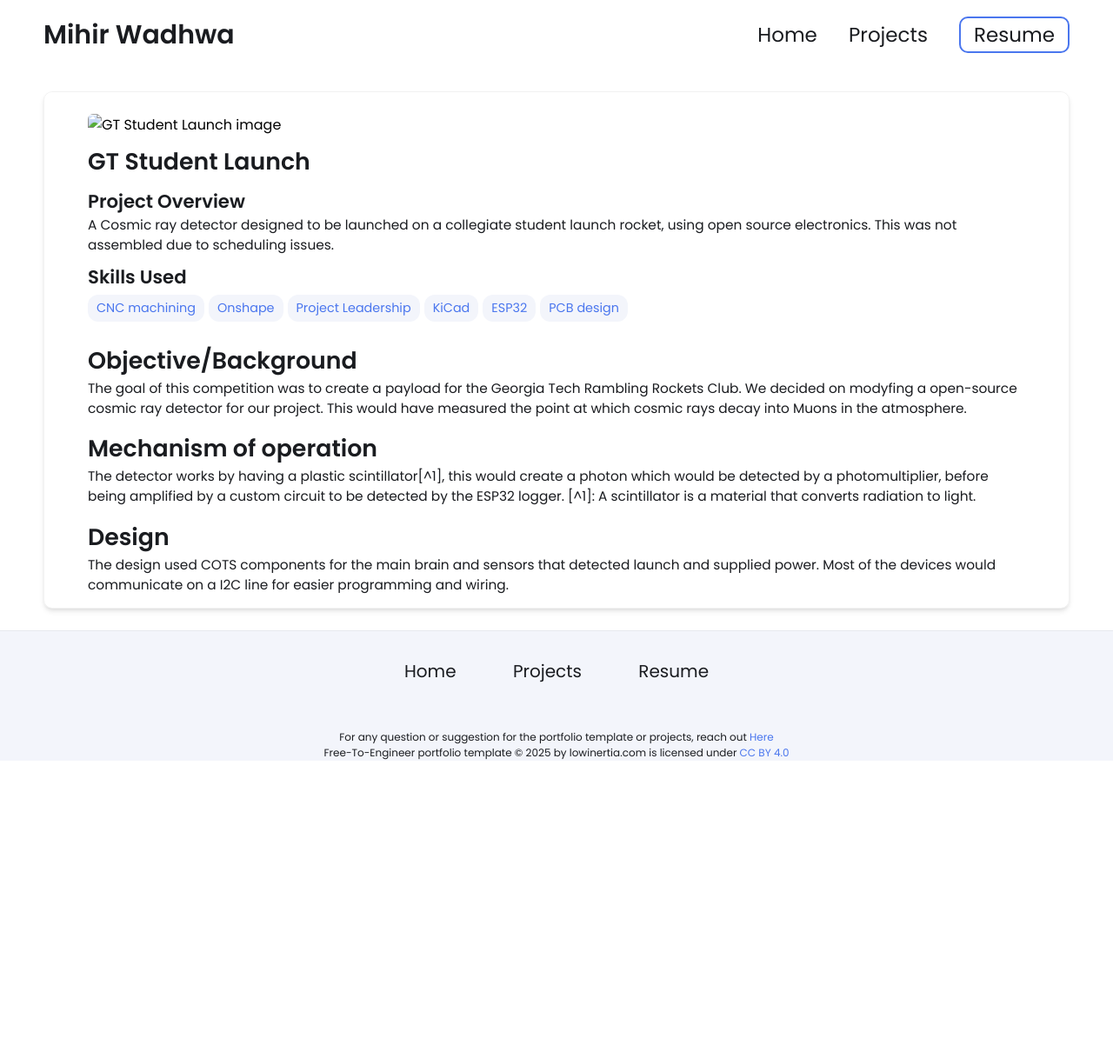
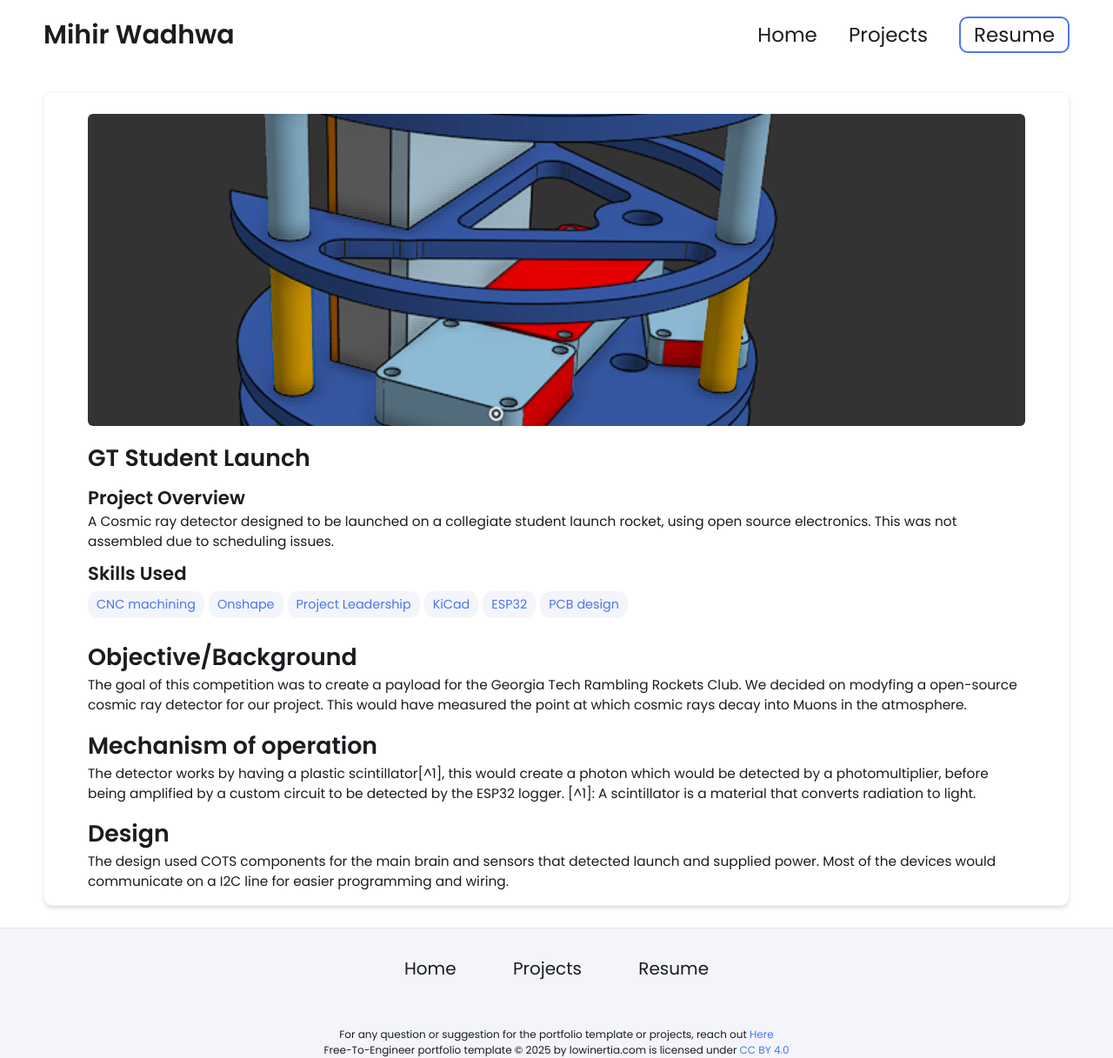
Before and after one commit to mihirwadhwa27/mihirwadhwa27.github.io, a Jekyll site: the page built from _projects/student-launch/index.md, in a window 1280 px wide. Shown: the whole page at 87% size. Built offline with Jekyll 4.4.1, drawn with Linux system fonts in a browser that asks for light colours; before the commit the page ends 900 px from its top, so only the background shows below that.

Commit message:
Update index.md

```diff
--- a/_projects/student-launch/index.md
+++ b/_projects/student-launch/index.md
@@ -9,7 +9,7 @@ skills:
 - KiCad
 - ESP32
 - PCB design
-main-image: /pxl_20251004_233039853.jpg
+main-image: /image.png
 ---
 # Objective/Background
 The goal of this competition was to create a payload for the Georgia Tech Rambling Rockets Club. We decided on modyfing a open-source cosmic ray detector for our project. This would have measured the point at which cosmic rays decay into Muons in the atmosphere.
```
